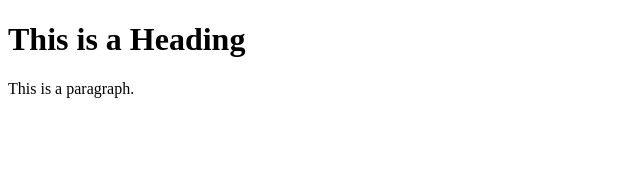
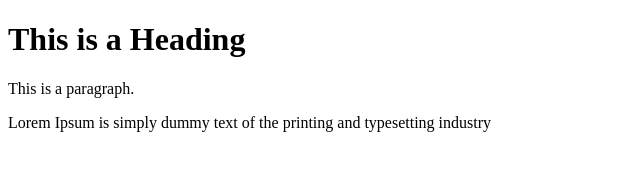
Before and after one commit to gnanagowthaman/git-demo, a plain HTML site: page index.html in a window 1280 px wide. Shown: the whole page, without its empty margins (0-640 px from the left). Drawn offline with Linux system fonts and the light colour scheme.

Commit message:
Update copy.

```diff
--- a/index.html
+++ b/index.html
@@ -8,6 +8,6 @@
 
 <h1>This is a Heading</h1>
 <p>This is a paragraph.</p>
-
+<p>Lorem Ipsum is simply dummy text of the printing and typesetting industry</p>
 </body>
 </html>
```
